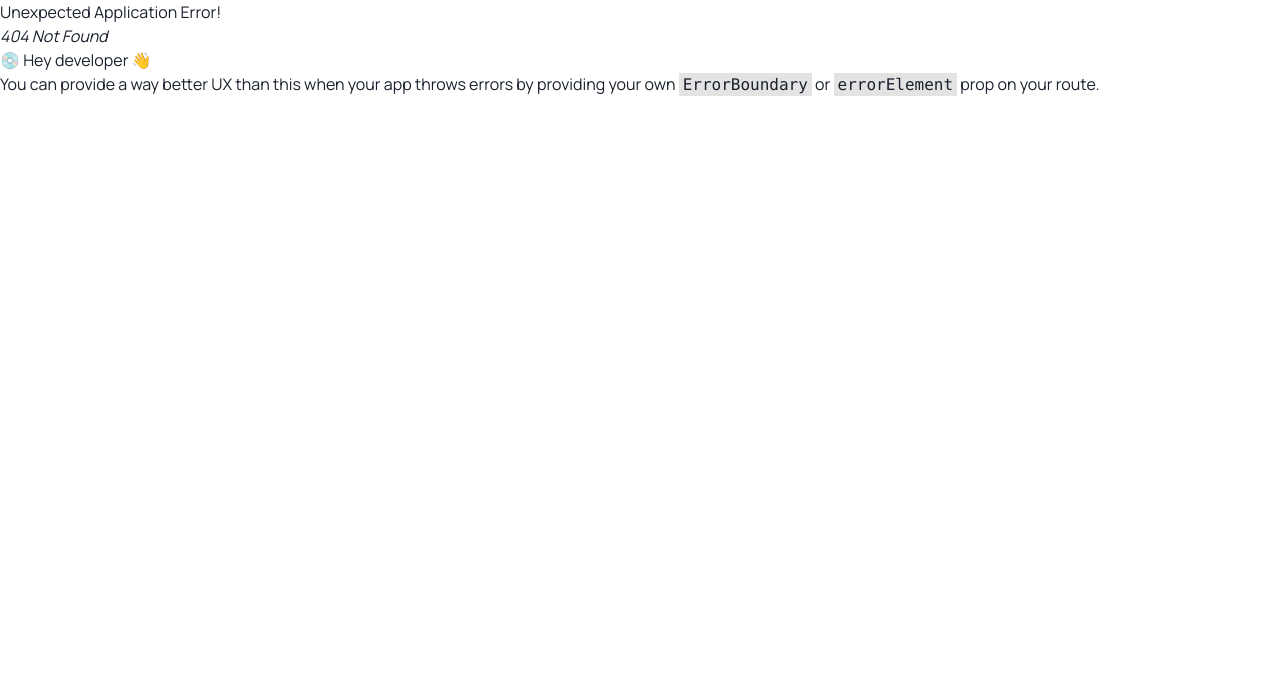
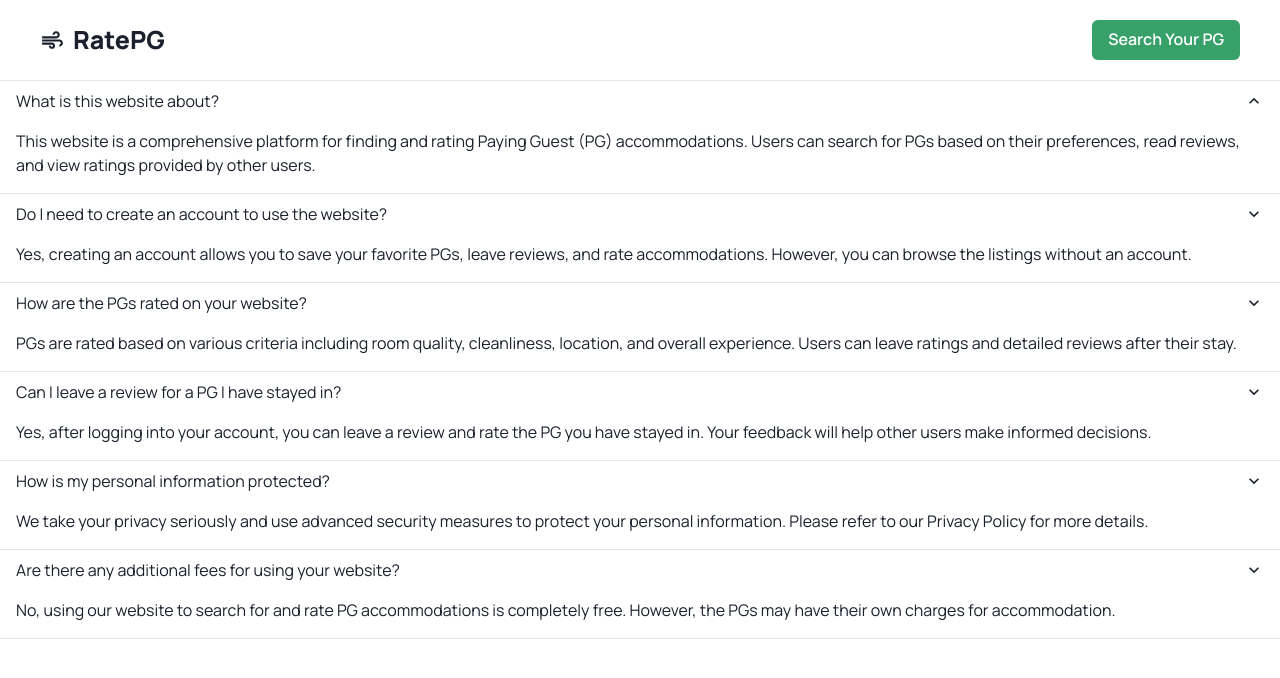
Before and after one commit to wolf1729/RatePG, a React (Vite) app in the folder frontend/: page /FAQ in a window 1280 px wide. Before the commit this address had no page. Shown: the top 678 px of the page. Built offline with nearby package versions, Linux system fonts and the light colour scheme; no server answers.

Commit message:
new changes

```diff
--- a/frontend/src/Routes/router.jsx
+++ b/frontend/src/Routes/router.jsx
@@ -5,6 +5,7 @@ import NewPGEntryScreen from "../screens/newPGEntryScreen";
 import SpecificPGScreen from "../screens/specificPGScreen";
 import NewCommentScreen from "../screens/addCommentScreen";
 import LoginRegistrationScreen from "../screens/loginRegistrationScreen";
+import FAQScreen from "../screens/faqScreen";
 
 const Router = () => {
     const router = createBrowserRouter([
@@ -31,6 +32,10 @@ const Router = () => {
         {
             path: '/loginRegistration',
             element: <LoginRegistrationScreen />
+        },
+        {
+            path: '/FAQ',
+            element: <FAQScreen />
         }
     ]);
 
--- a/frontend/src/components/header.jsx
+++ b/frontend/src/components/header.jsx
@@ -70,7 +70,7 @@ function HeaderComponent({ searchScreen = false, newEntryPage = false, isVerifie
             return <Button colorScheme='green' paddingLeft={8} paddingRight={8} onClick={() => navigation('/search')} size={['xs', 'md']}>Search Your PG</Button>
         }
         else {
-            return <Button colorScheme='orange' paddingLeft={8} paddingRight={8} size={['xs', 'md']}>FAQ</Button>
+            return <Button colorScheme='orange' paddingLeft={8} paddingRight={8} size={['xs', 'md']} onClick={() => navigation('/FAQ')}>FAQ</Button>
         }
     }
 
--- /dev/null
+++ b/frontend/src/screens/faqScreen.jsx
@@ -0,0 +1,105 @@
+import HeaderComponent from "../components/header"
+import { Stack, Accordion, AccordionButton, AccordionItem, AccordionPanel, AccordionIcon, Box } from '@chakra-ui/react'
+
+function FAQScreen() {
+    return (
+        <>
+        <HeaderComponent newEntryPage={true}/>
+        <Stack display='flex' flexDir='column'>
+            <Accordion defaultIndex={[0]} allowMultiple>
+                <AccordionItem>
+                    <h2>
+                        <AccordionButton>
+                            <Box as='span' flex='1' textAlign='left'>
+                                What is this website about?
+                            </Box>
+                            <AccordionIcon />
+                        </AccordionButton>
+                    </h2>
+                    <AccordionPanel pb={4}>
+                        This website is a comprehensive platform for finding
+                        and rating Paying Guest (PG) accommodations. Users can
+                        search for PGs based on their preferences, read reviews,
+                        and view ratings provided by other users.
+                    </AccordionPanel>
+                </AccordionItem>
+                <AccordionItem>
+                    <h2>
+                    <AccordionButton>
+                        <Box as='span' flex='1' textAlign='left'>
+                            Do I need to create an account to use the website?
+                        </Box>
+                        <AccordionIcon />
+                    </AccordionButton>
+                    </h2>
+                    <AccordionPanel pb={4}>
+                        Yes, creating an account allows you to save your favorite PGs,
+                        leave reviews, and rate accommodations. However, you can browse
+                        the listings without an account.
+                    </AccordionPanel>
+                </AccordionItem>
+                <AccordionItem>
+                    <h2>
+                    <AccordionButton>
+                        <Box as='span' flex='1' textAlign='left'>
+                            How are the PGs rated on your website?
+                        </Box>
+                        <AccordionIcon />
+                    </AccordionButton>
+                    </h2>
+                    <AccordionPanel pb={4}>
+                        PGs are rated based on various criteria including room quality,
+                        cleanliness, location, and overall experience. Users can leave
+                        ratings and detailed reviews after their stay.
+                    </AccordionPanel>
+                </AccordionItem>
+                <AccordionItem>
+                    <h2>
+                    <AccordionButton>
+                        <Box as='span' flex='1' textAlign='left'>
+                            Can I leave a review for a PG I have stayed in?
+                        </Box>
+                        <AccordionIcon />
+                    </AccordionButton>
+                    </h2>
+                    <AccordionPanel pb={4}>
+                        Yes, after logging into your account, you can leave a review and rate
+                        the PG you have stayed in. Your feedback will help other users make
+                        informed decisions.
+                    </AccordionPanel>
+                </AccordionItem>
+                <AccordionItem>
+                    <h2>
+                    <AccordionButton>
+                        <Box as='span' flex='1' textAlign='left'>
+                            How is my personal information protected?
+                        </Box>
+                        <AccordionIcon />
+                    </AccordionButton>
+                    </h2>
+                    <AccordionPanel pb={4}>
+                        We take your privacy seriously and use advanced security measures to protect
+                        your personal information. Please refer to our Privacy Policy for more details.
+                    </AccordionPanel>
+                </AccordionItem>
+                <AccordionItem>
+                    <h2>
+                    <AccordionButton>
+                        <Box as='span' flex='1' textAlign='left'>
+                            Are there any additional fees for using your website?
+                        </Box>
+                        <AccordionIcon />
+                    </AccordionButton>
+                    </h2>
+                    <AccordionPanel pb={4}>
+                        No, using our website to search for and rate PG accommodations is completely free.
+                        However, the PGs may have their own charges for accommodation.
+                    </AccordionPanel>
+                </AccordionItem>
+            </Accordion>
+        </Stack>
+        </>
+    )
+}
+
+export default FAQScreen
```
